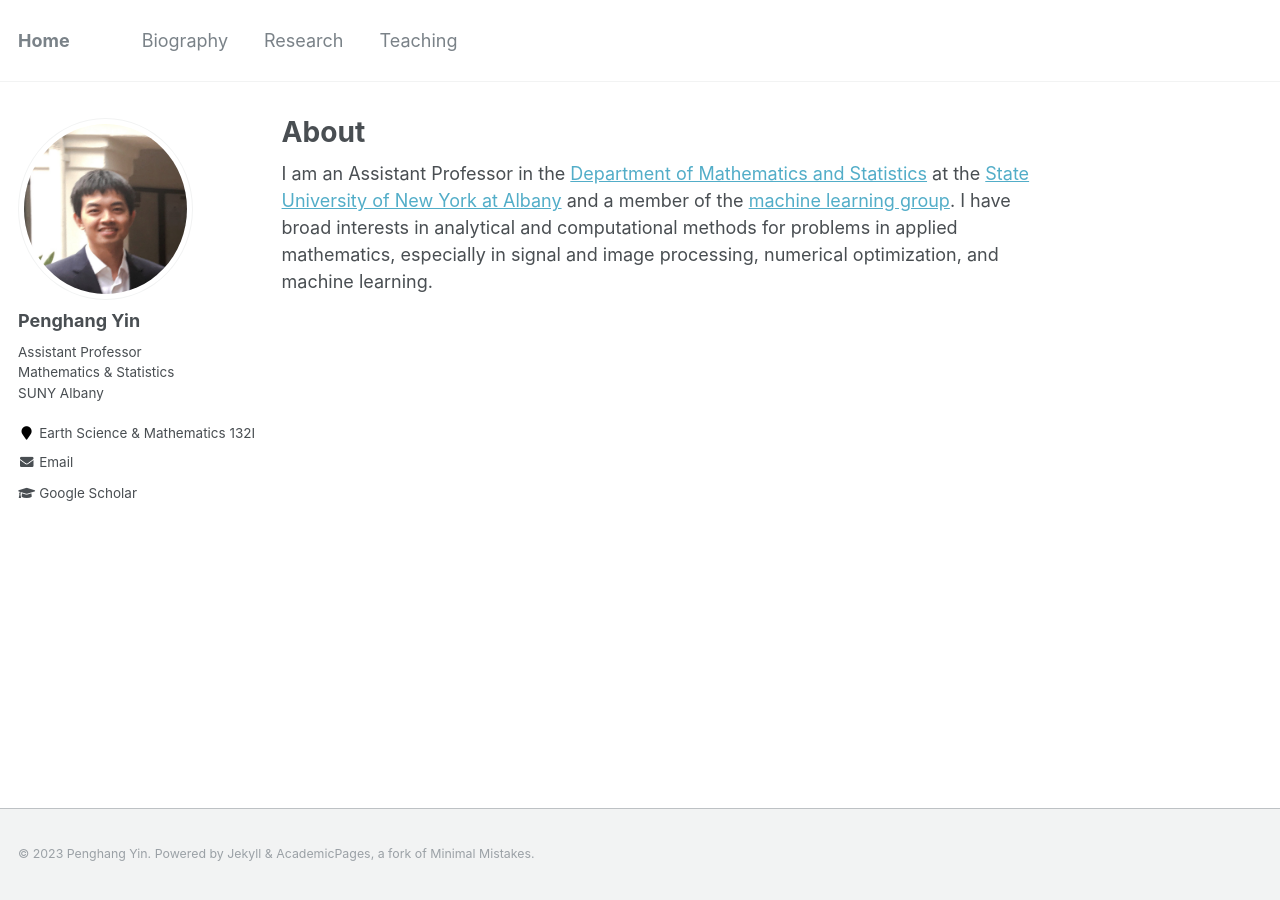
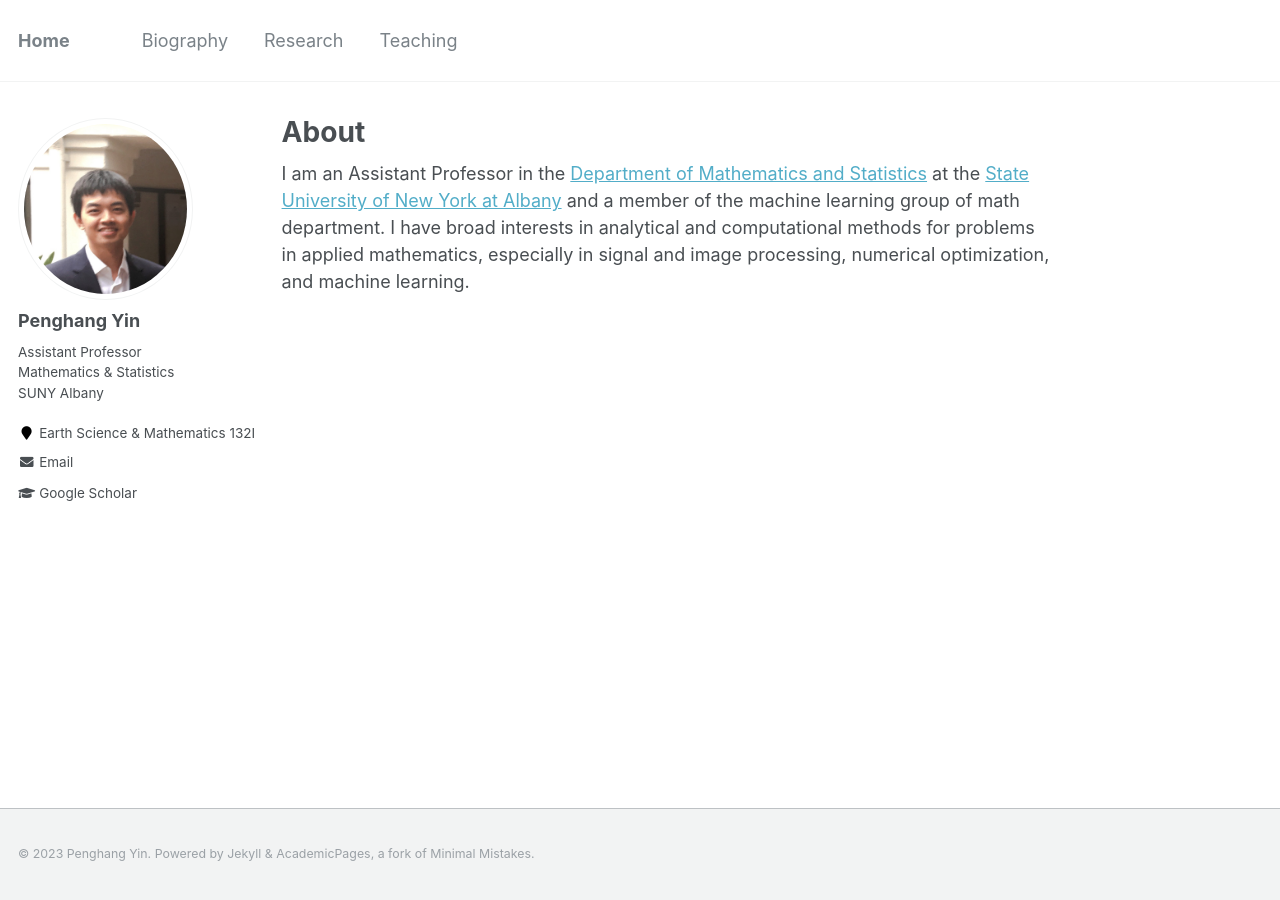
Before and after one commit to yin-penghang/yin-penghang.github.io, a Jekyll site: the page built from _pages/about.md, in a window 1280 px wide. Built offline with Jekyll 4.4.1, drawn with Linux system fonts in a browser that asks for light colours.

Commit message:
Update about.md

```diff
--- a/_pages/about.md
+++ b/_pages/about.md
@@ -8,7 +8,7 @@
   - /about.html
 ---
 
-I am an Assistant Professor in the [Department of Mathematics and Statistics](https://www.albany.edu/math) at the [State University of New York at Albany](https://www.albany.edu/) and a member of the [machine learning group](https://sites.google.com/view/mlualbany). I have broad interests in analytical and computational methods for problems in applied mathematics, especially in signal and image processing, numerical optimization, and machine learning.
+I am an Assistant Professor in the [Department of Mathematics and Statistics](https://www.albany.edu/math) at the [State University of New York at Albany](https://www.albany.edu/) and a member of the machine learning group of math department. I have broad interests in analytical and computational methods for problems in applied mathematics, especially in signal and image processing, numerical optimization, and machine learning.
 
 <!---
 **I am looking for self-motivated graduate students with solid mathematical background. Please [contact me](mailto:pyin@albany.edu) if you are interested.**
```
